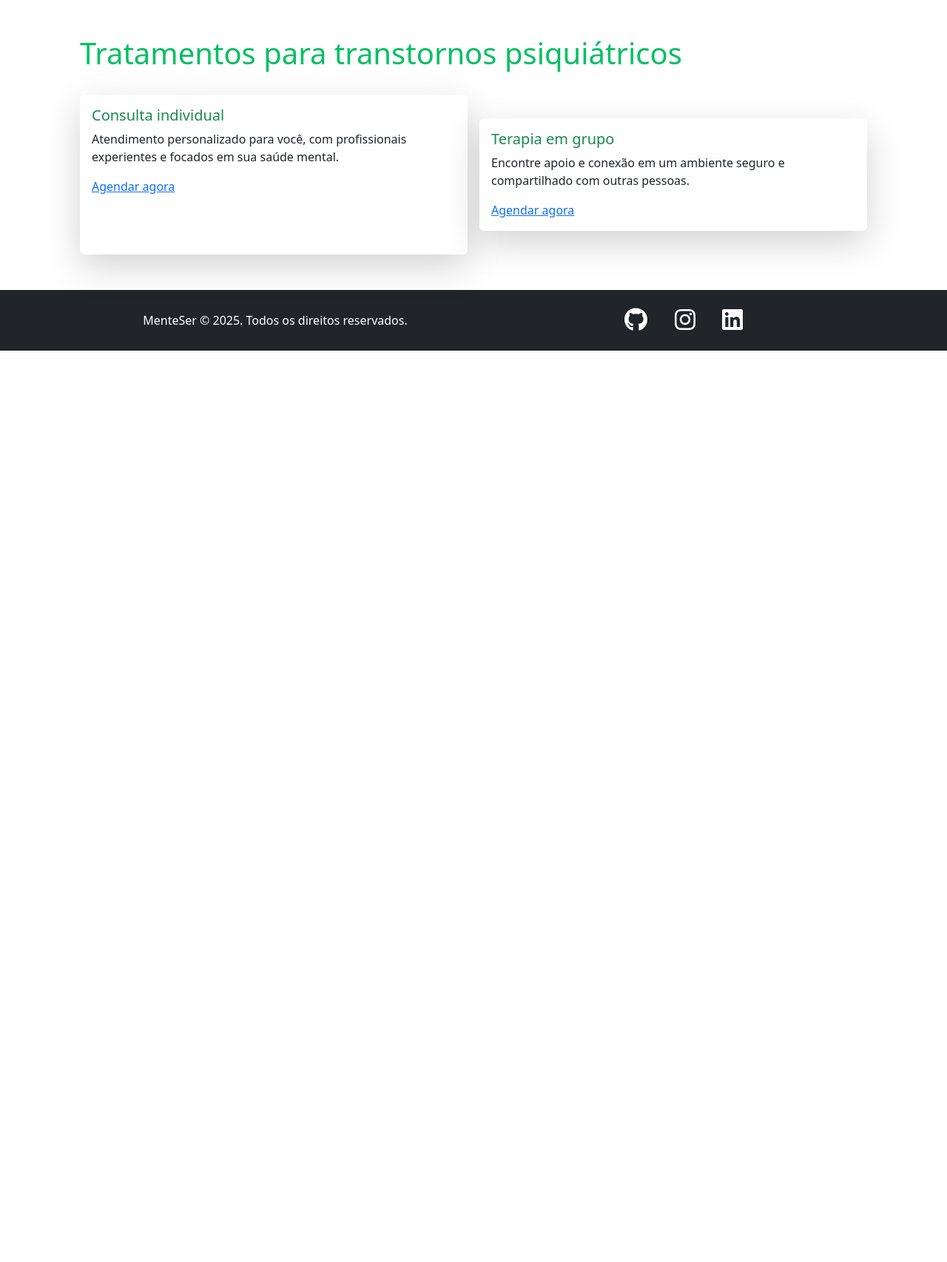
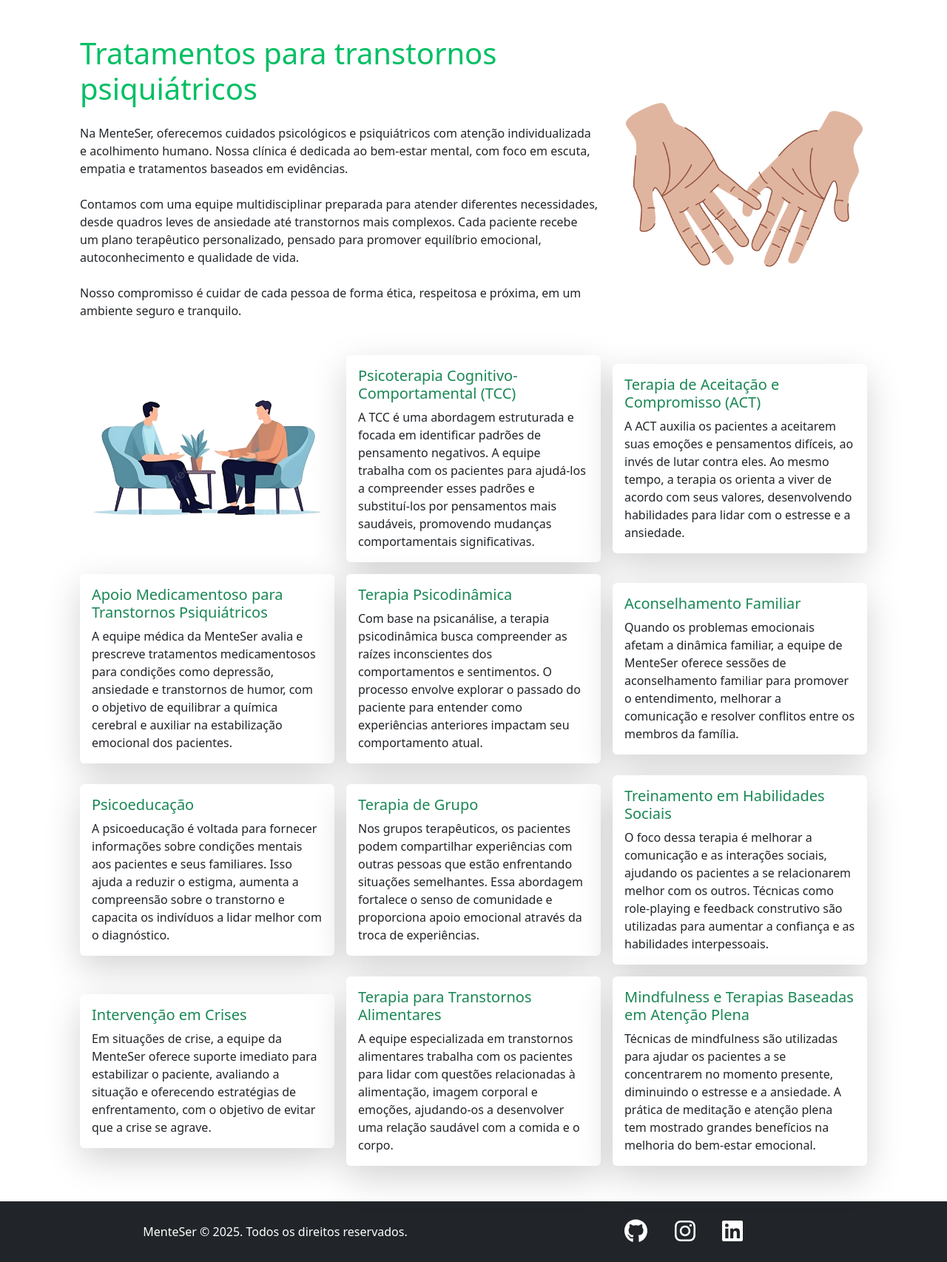
Before and after one commit to WescleyPlinio/MenteSer, a Django app: page /tratamentos/ in a window 1280 px wide. Shown: the part 76-1782 px from the top of the page at 74% size. Before the commit the page ends 550 px from the top, so only its background shows below. Run offline with Django 5.2, Linux system fonts and the light colour scheme; data comes from the database, SQL or seed files in the repository; some libraries are stand-ins or nearby versions.

Commit message:
Making Tratamentos´s page

```diff
--- a/menteser/static/style.css
+++ b/menteser/static/style.css
@@ -61,6 +61,7 @@ nav div a img {
 .bg-sucess {
     background-color: rgb(0,191,99);
 }
+/*
 .card{
     min-height: 8.5em;
     max-height: 13.5em;
@@ -71,8 +72,4 @@ nav div a img {
         flex: 0 0 100%;
         max-width: 100%;
     }
-}
-
-.altura {
-    height: 300px;
-}
+}  */
--- a/menteser/templates/partials/_navbar.html
+++ b/menteser/templates/partials/_navbar.html
@@ -1,8 +1,8 @@
 {% load static %}
 
-<nav class="navbar navbar-expand-lg bg-dark{% if request.path == '/' %} opacity-50{% endif %}">
+<nav class="navbar navbar-expand-lg bg-dark">
   <div class="container custom-container">
-    <a class="navbar-brand" href="{% url "index" %}"><img src="{% static 'imgs/LogoH.svg' %}" alt="" /></a>
+    <a class="navbar-brand" href="{% url 'index' %}"><img src="{% static 'imgs/LogoH.svg' %}" alt="" /></a>
 
     <ul class="navbar-nav ms-auto mb-2 mb-lg-0 d-flex flex-row d-none d-lg-flex">
       <li class="nav-item">
@@ -19,7 +19,7 @@
 
       {% if user.is_authenticated %}
         <li class="nav-item">
-        <a class="nav-link text-center text-white" href="{% url 'index' %}">Área do {{request.user.username}}</a>
+          <a class="nav-link text-center text-white" href="{% url 'index' %}">Área do {{ request.user.username }}</a>
         </li>
         <li class="nav-item">
           <form class="nav-link text-center text-white" action="{% url 'logout' %}" method="post">
@@ -32,7 +32,6 @@
           <a class="nav-link text-center text-white" href="{% url 'login' %}">Área do usuário</a>
         </li>
       {% endif %}
-
     </ul>
     <button class="btn d-block d-lg-none" type="button" data-bs-toggle="offcanvas" data-bs-target="#offcanvasScrolling" aria-controls="offcanvasScrolling"><i class="fa-solid fa-xl text-success fa-bars"></i></button>
   </div>
@@ -45,21 +44,33 @@
   </div>
   <div class="offcanvas-body">
     <ul class="text-decoration-none list-unstyled">
-        <li class="nav-item mb-2">
+      <li class="nav-item mb-4">
         <a class="nav-link active text-center text-sucess" aria-current="page" href="{% url 'index' %}">Início</a>
       </li>
 
-          <li class="nav-item mb-2">
+      <li class="nav-item mb-4">
         <a class="nav-link text-center text-sucess" href="{% url 'tratamentos' %}">Tratamentos</a>
       </li>
 
-          <li class="nav-item mb-2">
+      <li class="nav-item mb-4">
         <a class="nav-link text-center text-sucess" href="#">Blog</a>
       </li>
 
-          <li class="nav-item mb-2">
+      {% if user.is_authenticated %}
+        <li class="nav-item mb-4">
+          <a class="nav-link text-center text-sucess" href="{% url 'index' %}">Área do {{ request.user.username }}</a>
+        </li>
+        <li class="nav-item mb-4">
+          <form class="nav-link text-center text-sucess" action="{% url 'logout' %}" method="post">
+            {% csrf_token %}
+            <a type="submit" class="text-sucess">Sair</a>
+          </form>
+        </li>
+      {% else %}
+        <li class="nav-item mb-4">
           <a class="nav-link text-center text-sucess" href="{% url 'login' %}">Área do usuário</a>
         </li>
+      {% endif %}
     </ul>
   </div>
 </div>
--- a/menteser/templates/tratamentos.html
+++ b/menteser/templates/tratamentos.html
@@ -1,32 +1,39 @@
 {% extends 'base.html' %}
 {% load static %}
 {% block content %}
-  <main class="py-5">
-    <div class="container custom-container">
-      <h1 class="text-sucess">Tratamentos para transtornos psiquiátricos</h1>
+  <main class="py-5 container custom-container">
+    <div class="row">
+      <div class="col-md-8">
+        <h1 class="text-sucess mb-4">Tratamentos para transtornos psiquiátricos</h1>
+        <p>
+          Na MenteSer, oferecemos cuidados psicológicos e psiquiátricos com atenção individualizada e acolhimento humano. Nossa clínica é dedicada ao bem-estar mental, com foco em escuta, empatia e tratamentos baseados em evidências. <br /><br />
+          Contamos com uma equipe multidisciplinar preparada para atender diferentes necessidades, desde quadros leves de ansiedade até transtornos mais complexos. Cada paciente recebe um plano terapêutico personalizado, pensado para promover equilíbrio emocional, autoconhecimento e qualidade de vida. <br /><br />
+          Nosso compromisso é cuidar de cada pessoa de forma ética, respeitosa e próxima, em um ambiente seguro e tranquilo.
+        </p>
+      </div>
+      <div class="col-md-4 d-none d-md-flex">
+        <img src="{% static 'imgs/moes.png' %}" alt="mões" class="img-fluid object-fit-contain"/>
+      </div>
+    </div>
 
-      <div class="row g-3 mt-3 d-flex justify-content-evenly align-items-center">
-        <div class="col-md-6 col-12">
-          <div class="card altura border-0 shadow-lg">
-            <div class="card-body">
-              <h5 class="card-title text-success">Consulta individual</h5>
-              <p class="card-text">Atendimento personalizado para você, com profissionais experientes e focados em sua saúde mental.</p>
-              <a href="#" class="card-link">Agendar agora</a>
-            </div>
+    <div class="row g-3 mt-3 d-flex justify-content-evenly align-items-center">
+      <div class="col-lg-4 col-md-6 d-none d-md-flex">
+        <div class="card altura border-0">
+          <div class="card-body p-0">
+            <img src="{% static 'imgs/caras.png' %}" alt="caras" class="img-fluid object-fit-contain"/>
           </div>
         </div>
-
-        <div class="col-md-6 col-12">
-          <div class="card border-0 shadow-lg">
-            <div class="card-body">
-              <h5 class="card-title text-success">Terapia em grupo</h5>
-              <p class="card-text">Encontre apoio e conexão em um ambiente seguro e compartilhado com outras pessoas.</p>
-              <a href="#" class="card-link">Agendar agora</a>
-            </div>
+      </div>
+      {% for transtorno in transtornos %}
+      <div class="col-lg-4 col-md-6">
+        <div class="card altura border-0 shadow-lg">
+          <div class="card-body">
+            <h5 class="card-title text-success">{{transtorno.nome}}</h5>
+            <p class="card-text">{{transtorno.descricao_tratamento}}</p>
           </div>
         </div>
-
       </div>
+      {% endfor %}
     </div>
   </main>
 {% endblock %}
--- a/menteser/views.py
+++ b/menteser/views.py
@@ -1,6 +1,7 @@
 from django.shortcuts import render
 from django.http import HttpResponse
 from django.views import View
+from .models import Transtorno
 
 # Index page
 class Index(View):
@@ -9,4 +10,8 @@ class Index(View):
 
 class Tratamentos(View):
     def get(self, request):
-        return render(request, 'tratamentos.html')
+        transtornos = Transtorno.objects.all()
+        context = {
+            'transtornos': transtornos,
+        }
+        return render(request, 'tratamentos.html', context)
```
Also changed, not shown: menteser/static/imgs/caras.png (added), menteser/static/imgs/moes.png (added). Lines whose indentation alone changed are shown as unchanged.
